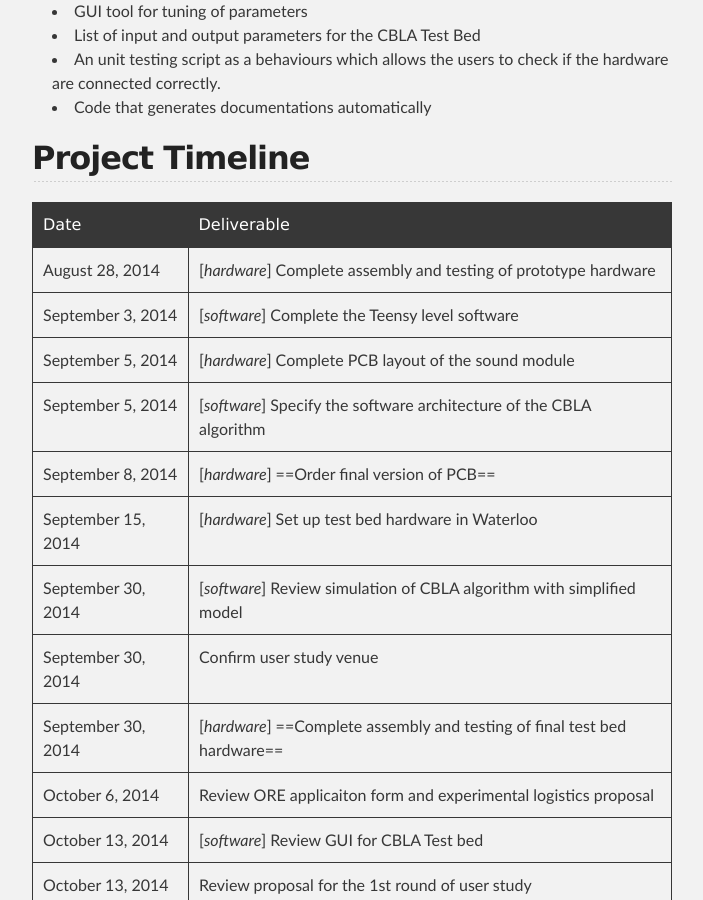
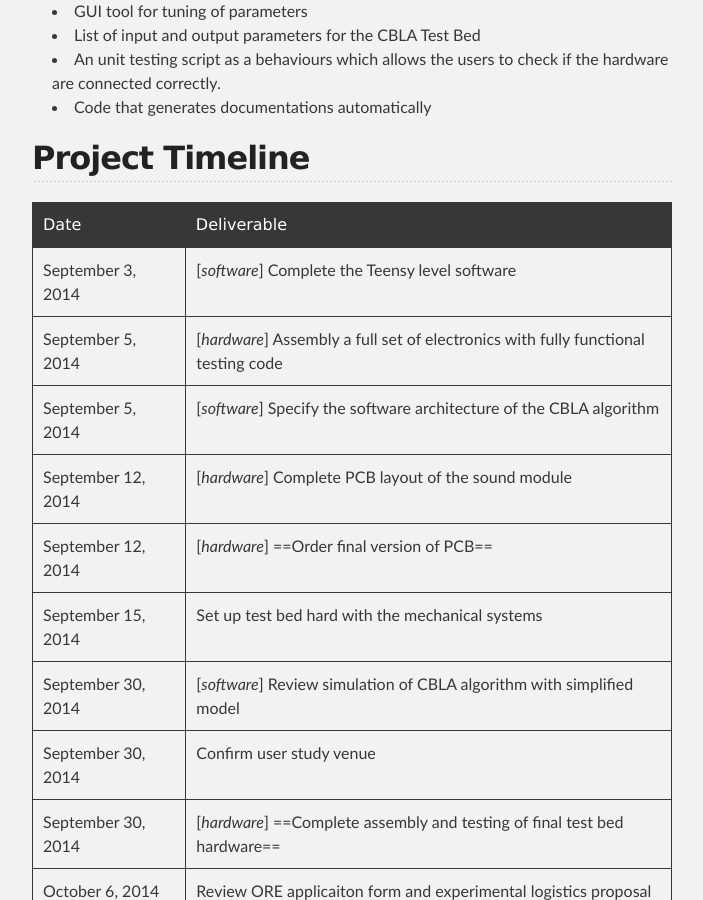
Before and after one commit to MattChanTK/Hylozoic-Series-3, a Jekyll site: the page built from index.md, in a window 1280 px wide and 900 px high, scrolled down 4146 px. Shown: the whole window, without its empty margins (288-991 px from the left). Built offline with Jekyll 4.4.1, drawn with Linux system fonts in a browser that asks for light colours; Markdown is read by kramdown in place of the engine named in the settings.

Commit message:
Update index.md

```diff
--- a/index.md
+++ b/index.md
@@ -102,12 +102,12 @@
 
 Date				| Deliverable
 -------------			| -------------
-August 28, 2014			| [_hardware_] Complete assembly and testing of prototype hardware
 September 3, 2014		| [_software_] Complete the Teensy level software
-September 5, 2014		| [_hardware_] Complete PCB layout of the sound module
+September 5, 2014		| [_hardware_] Assembly a full set of electronics with fully functional testing code
 September 5, 2014		| [_software_] Specify the software architecture of the CBLA algorithm
-September 8, 2014		| [_hardware_] ==Order final version of PCB==
-September 15, 2014		| [_hardware_] Set up test bed hardware in Waterloo
+September 12, 2014		| [_hardware_] Complete PCB layout of the sound module
+September 12, 2014		| [_hardware_] ==Order final version of PCB==
+September 15, 2014		| Set up test bed hard with the mechanical systems
 September 30, 2014		| [_software_] Review simulation of CBLA algorithm with simplified model
 September 30, 2014		| Confirm user study venue
 September 30, 2014		| [_hardware_] ==Complete assembly and testing of final test bed hardware==
```
